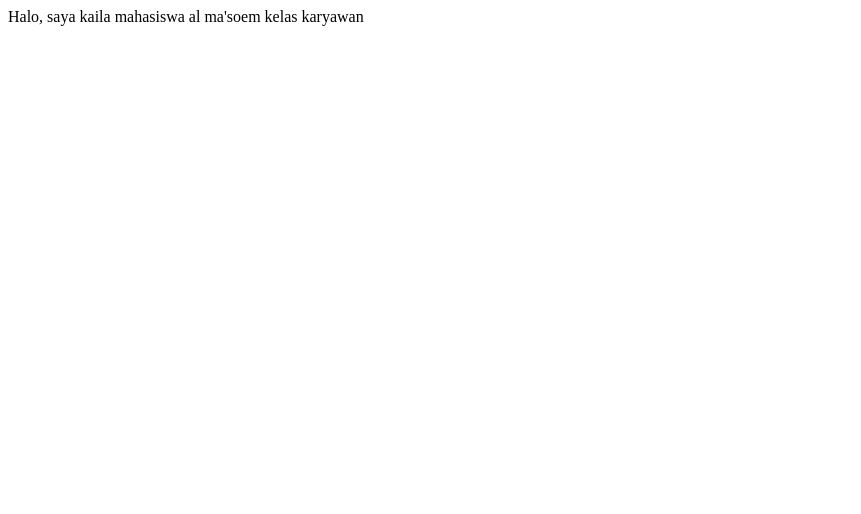
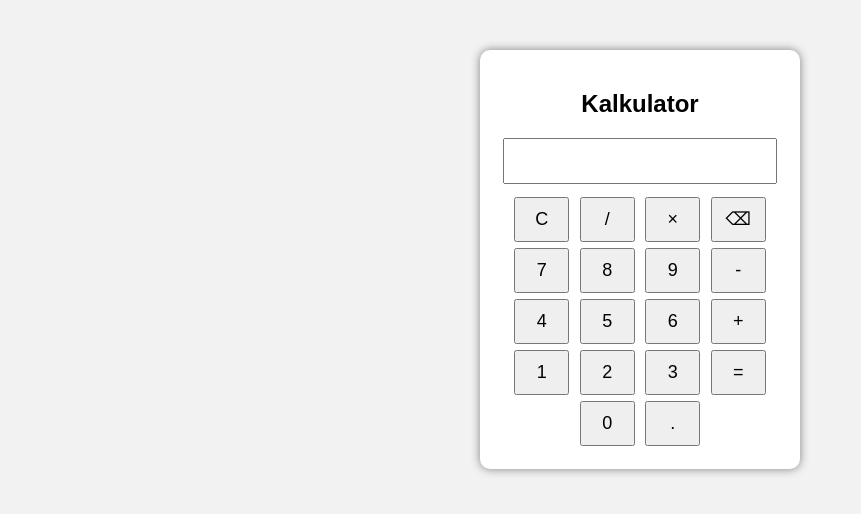
Before and after one commit to nrycmcvgnm-wq/kaila, a plain HTML site: page index.html in a window 1280 px wide. Shown: the whole page, without its empty margins (0-861 px from the left). Drawn offline with Linux system fonts and the light colour scheme.

Commit message:
Update index.html

```diff
--- a/index.html
+++ b/index.html
@@ -1 +1,120 @@
-Halo, saya kaila mahasiswa al ma'soem kelas karyawan
+<!DOCTYPE html>
+<html lang="id">
+<head>
+    <meta charset="UTF-8">
+    <meta name="viewport" content="width=device-width, initial-scale=1.0">
+    <title>Kalkulator</title>
+
+    <style>
+        body {
+            font-family: Arial, sans-serif;
+            text-align: center;
+            margin-top: 50px;
+            background-color: #f2f2f2;
+        }
+
+        .kalkulator {
+            width: 280px;
+            margin: auto;
+            padding: 20px;
+            background-color: white;
+            border-radius: 10px;
+            box-shadow: 0 0 10px gray;
+        }
+
+        input {
+            width: 95%;
+            height: 40px;
+            margin-bottom: 10px;
+            text-align: right;
+            font-size: 22px;
+        }
+
+        button {
+            width: 55px;
+            height: 45px;
+            margin: 3px;
+            font-size: 18px;
+            cursor: pointer;
+        }
+    </style>
+</head>
+
+<body>
+
+    <div class="kalkulator">
+        <h2>Kalkulator</h2>
+
+        <input type="text" id="layar" readonly>
+
+        <br>
+
+        <button onclick="hapus()">C</button>
+        <button onclick="tambahAngka('/')">/</button>
+        <button onclick="tambahAngka('*')">×</button>
+        <button onclick="hapusSatu()">⌫</button>
+
+        <br>
+
+        <button onclick="tambahAngka('7')">7</button>
+        <button onclick="tambahAngka('8')">8</button>
+        <button onclick="tambahAngka('9')">9</button>
+        <button onclick="tambahAngka('-')">-</button>
+
+        <br>
+
+        <button onclick="tambahAngka('4')">4</button>
+        <button onclick="tambahAngka('5')">5</button>
+        <button onclick="tambahAngka('6')">6</button>
+        <button onclick="tambahAngka('+')">+</button>
+
+        <br>
+
+        <button onclick="tambahAngka('1')">1</button>
+        <button onclick="tambahAngka('2')">2</button>
+        <button onclick="tambahAngka('3')">3</button>
+        <button onclick="hitung()">=</button>
+
+        <br>
+
+        <button onclick="tambahAngka('0')">0</button>
+        <button onclick="tambahAngka('.')">.</button>
+    </div>
+
+    <script>
+        function tambahAngka(nilai) {
+            document.getElementById("layar").value += nilai;
+        }
+
+        function hapus() {
+            document.getElementById("layar").value = "";
+        }
+
+        function hapusSatu() {
+            let layar = document.getElementById("layar");
+            layar.value = layar.value.slice(0, -1);
+        }
+
+        function hitung() {
+            let layar = document.getElementById("layar");
+
+            try {
+                if (!/^[0-9+\-*/.() ]+$/.test(layar.value)) {
+                    throw new Error("Input tidak valid");
+                }
+
+                let hasil = Function(
+                    '"use strict"; return (' + layar.value + ')'
+                )();
+
+                layar.value = Number.isFinite(hasil)
+                    ? hasil
+                    : "Error";
+            } catch {
+                layar.value = "Error";
+            }
+        }
+    </script>
+
+</body>
+</html>
```
